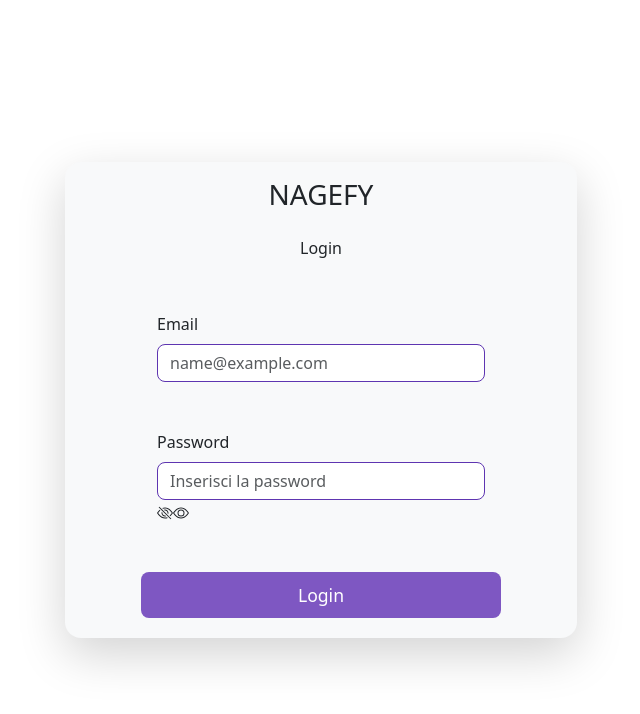
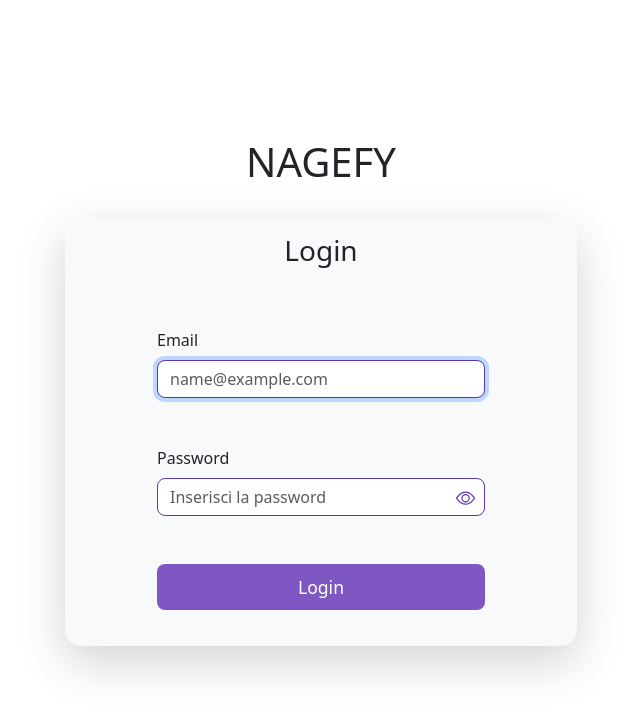
Before and after one commit to ageria20/Capstone_nagefyFE, a React (Vite) app: page / in a window 1280 px wide. Shown: the top 714 px of the page, without its empty margins (319-959 px from the left). Built offline with nearby package versions, Linux system fonts and the light colour scheme.

Commit message:
login form created

```diff
--- a/src/components/Login/Login.css
+++ b/src/components/Login/Login.css
@@ -20,6 +20,15 @@
 
   .loginForm p {
     color: #5e35b1; /* Un viola più scuro per il testo */
+  }
+
+  .password-toggle-icon {
+    font-size: 1.2rem;
+    color: #5e35b1; /* Colore viola per l'icona */
+  }
+
+  .password-toggle-icon:hover {
+    color: #6a1b9a;
   }
 
   .loginForm .form-control {
--- a/src/components/Login/Login.tsx
+++ b/src/components/Login/Login.tsx
@@ -2,24 +2,49 @@
 import { Button, Container, Form} from 'react-bootstrap'
 import './Login.css'
 import { Eye, EyeSlash } from 'react-bootstrap-icons'
+import { useState } from 'react'
 
 const Login = () => {
+const [showPassword, setShwPassword] = useState(false)
+
+const toggleShowPassword = () => {
+    setShwPassword(!showPassword)
+}
+
   return (
-    <div className="d-flex justify-content-center align-items-center vh-100">
+    <div className="d-flex flex-column justify-content-center align-items-center vh-100">
+        <h1 className='mb-3'>NAGEFY</h1>
     <Container className="m-3 shadow-lg container-custom rounded-4 p-0 d-flex justify-content-center align-content-center flex-column">
-      <h3 className='p-3 text-center'>NAGEFY</h3>
-      <p className='text-center'>Login</p>
+      <h3 className='p-3 text-center'>Login</h3>
+
       <Form className='loginForm mx-auto'>
         <Form.Group className="mb-3 p-3" controlId="exampleForm.ControlInput1">
           <Form.Label>Email</Form.Label>
-          <Form.Control type="email" placeholder="name@example.com" />
+          <Form.Control type="email" placeholder="name@example.com" autoFocus required/>
         </Form.Group>
-        <Form.Group className="mb-3 p-3" controlId="exampleForm.ControlInput2">
+        <Form.Group className="p-3" controlId="exampleForm.ControlInput2">
           <Form.Label>Password</Form.Label>
-          <Form.Control type="password" placeholder="Inserisci la password" />
-          <EyeSlash/><Eye/>
+          <div className='position-relative'>
+          <Form.Control type={showPassword ? "text" : "password"} placeholder="Inserisci la password" required/>
+
+          <span
+                className="password-toggle-icon"
+                onClick={toggleShowPassword}
+                style={{
+                  position: 'absolute',
+                  right: '10px',
+                  top: '50%',
+                  transform: 'translateY(-50%)',
+                  cursor: 'pointer',
+                }}
+              >
+          {showPassword ? <EyeSlash/> : <Eye/>}
+          </span>
+          </div>
         </Form.Group>
-        <Button type="submit" className="mt-3">Login</Button>
+        <div className='p-3'>
+        <Button type="submit" className="mt-3 mx-auto">Login</Button>
+        </div>
       </Form>
     </Container>
   </div>
```
